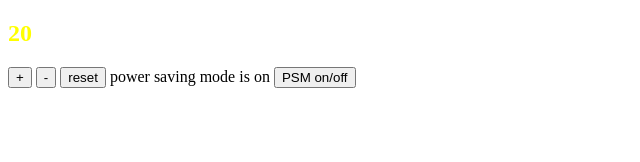
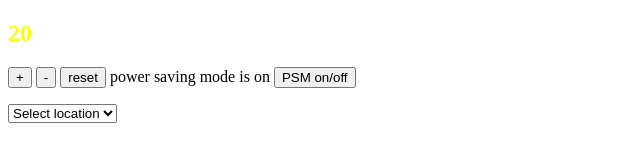
Before and after one commit to littlethao/thermostat_js_challenge, a plain HTML site: page jasmine-standalone-2.5.0/index.html in a window 1280 px wide. Shown: the whole page, without its empty margins (0-640 px from the left). Drawn offline with nearby package versions, Linux system fonts and the light colour scheme; no server answers.

Commit message:
User can select city from drop-down list to show current temperature

```diff
--- a/jasmine-standalone-2.5.0/index.html
+++ b/jasmine-standalone-2.5.0/index.html
@@ -22,6 +22,17 @@
         <button id="temperature-reset">reset</button>
         power saving mode is <span id="powersaving-status">on</span>
         <button id="powersaving-switch">PSM on/off</button>
+
+      <form>
+        <select id="selectCity">
+          <option value="">Select location</option>
+          <option value="UK/London">London</option>
+          <option value="FR/Paris">Paris</option>
+          <option value="JP/Tokyo">Tokyo</option>
+        </select>
+      </form>
+
+
       </p>
 
     </section>
--- a/jasmine-standalone-2.5.0/interface.js
+++ b/jasmine-standalone-2.5.0/interface.js
@@ -1,20 +1,13 @@
 $(document).ready(function() {
 
-  // $.ajax({
-  //     url : "http://api.wunderground.com/api/80a7e4a889aa4897/geolookup/conditions/q/UK/London.json",
-  //     dataType : "jsonp",
-  //     success : function(parsed_json) {
-  //     var location = parsed_json['location']['city'];
-  //     var temp_c = parsed_json['current_observation']['temp_c'];
-  //     $('#location').text("Current temperature in " + location + " is: " + temp_c);
-  //     }
-  //     });
-
-  $.get("http://api.wunderground.com/api/80a7e4a889aa4897/geolookup/conditions/q/UK/London.json", function(parsed_json) {
+  $("#selectCity").change(function(){
+      var city = this.value;
+      $.get("http://api.wunderground.com/api/80a7e4a889aa4897/geolookup/conditions/q/" + city + ".json", function(parsed_json) {
       var location = parsed_json['location']['city'];
       var temp_c = parsed_json['current_observation']['temp_c'];
       $('#location').text("Current temperature in " + location + " is: " + temp_c + " degrees");
-      });
+    });
+  });
 
   var thermostat = new Thermostat();
   updateTemperature();
```
